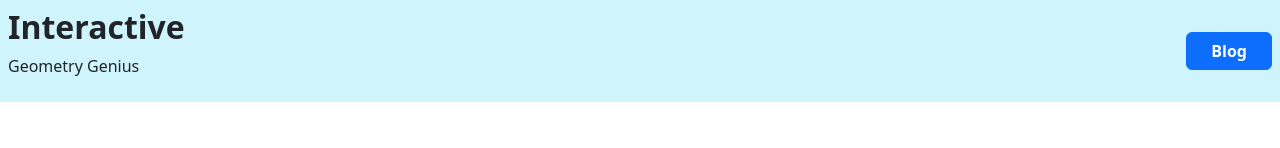
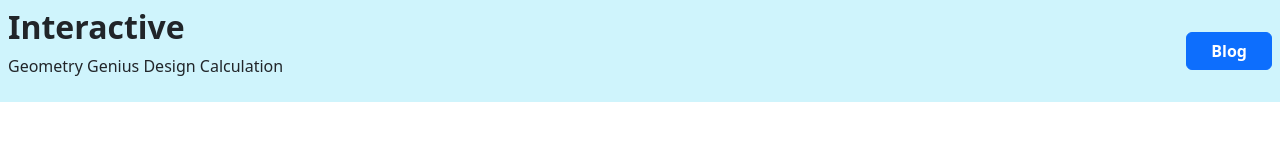
Before and after one commit to Tasfiadisha15/geometry_genius, a plain HTML site: page index.html in a window 1280 px wide. Shown: the top 148 px of the page. Drawn offline with nearby package versions, Linux system fonts and the light colour scheme; a script that the page names is missing; files whose address does not match are found by name.

Commit message:
final push

```diff
--- a/index.html
+++ b/index.html
@@ -14,7 +14,7 @@
     <header class="bg-info-subtle d-flex justify-content-between align-items-center p-2 mb-5">
         <nav>
             <h2 class="fw-bold">Interactive</h2>
-            <p>Geometry Genius</p>
+            <p>Geometry Genius Design Calculation</p>
         </nav>
         <nav>
             <button onclick="window.location.href = 'answerOfQuestion.html'"
```
